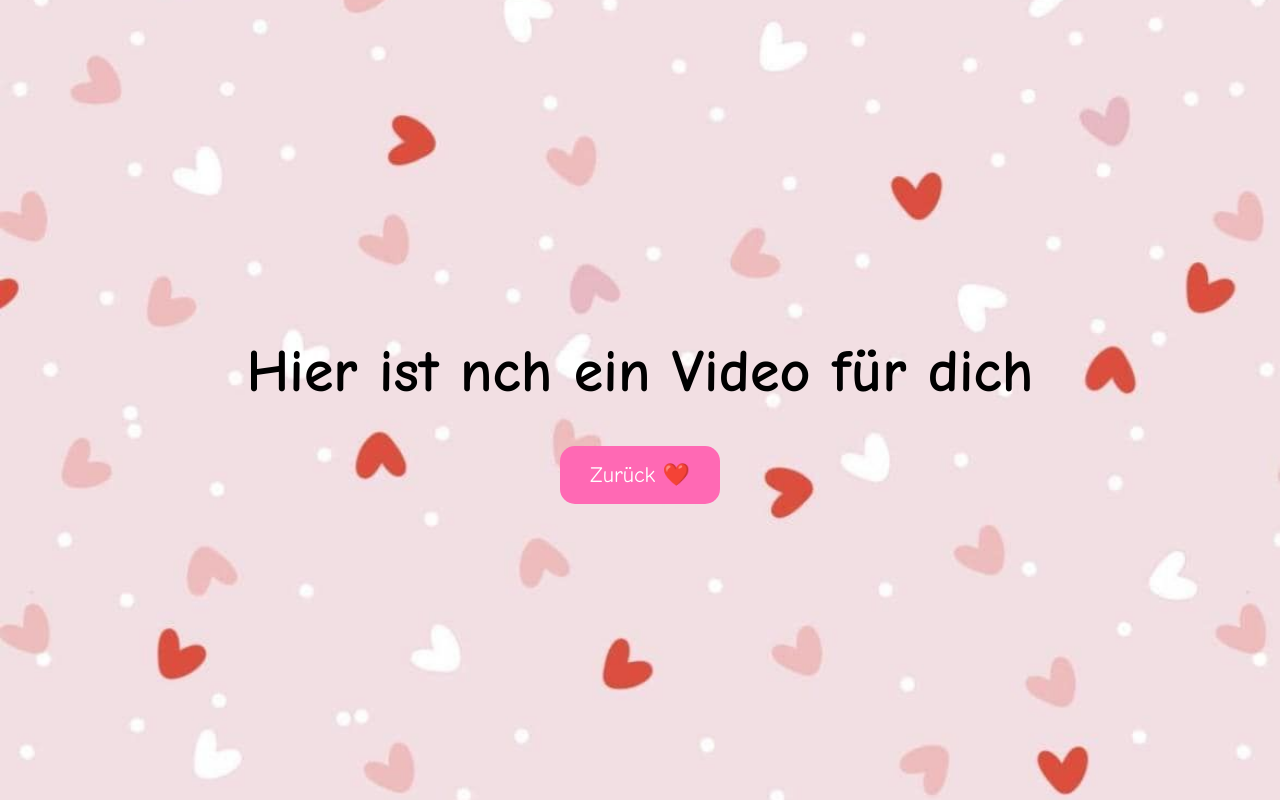
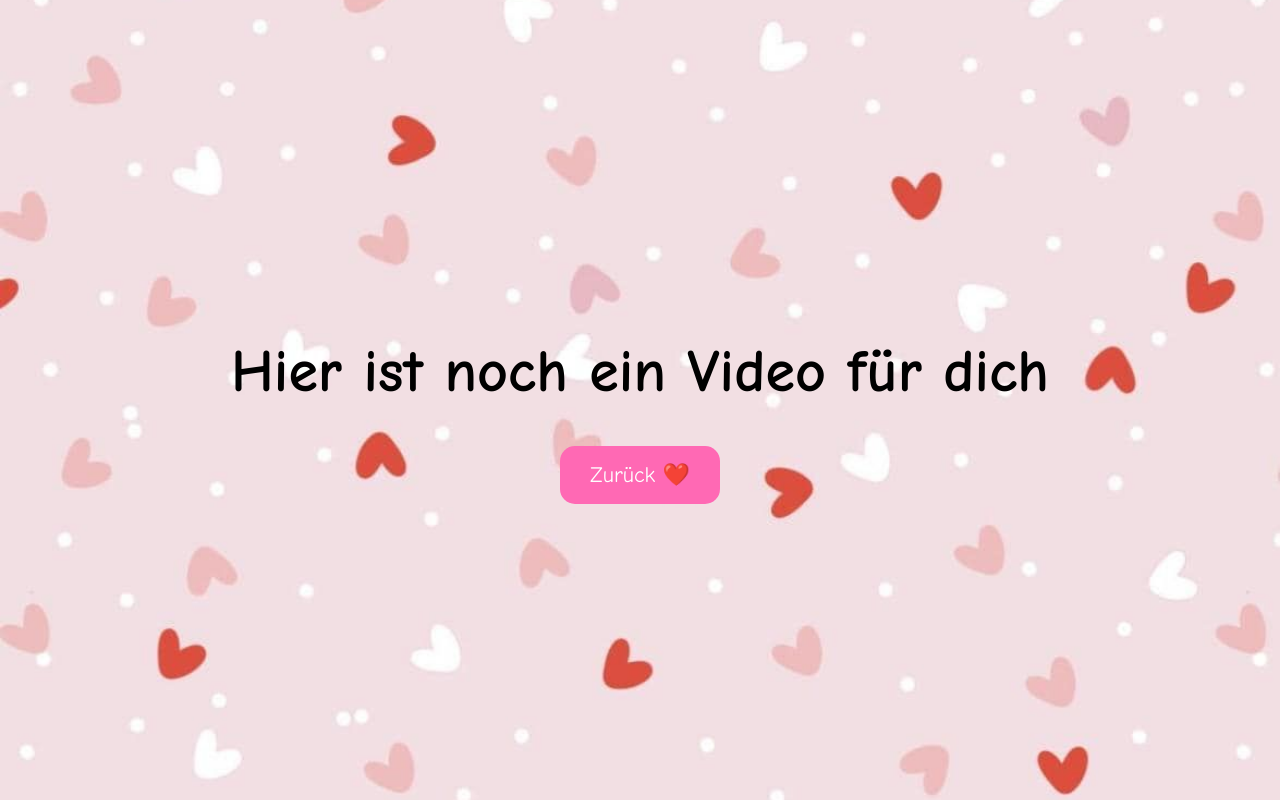
Before and after one commit to Rakop2007/Happy-6-Months-Anniversary, a plain HTML site: page Stuff-für-Webseite/Video.html in a window 1280 px wide. Drawn offline with Linux system fonts and the light colour scheme.

Commit message:
Fix typo in video message

```diff
--- a/Stuff-für-Webseite/Video.html
+++ b/Stuff-für-Webseite/Video.html
@@ -29,7 +29,7 @@
         <h1 style="
             font-size: clamp(30px, 5vw, 60px);
         ">
-            Hier ist nch ein Video für dich
+            Hier ist noch ein Video für dich
         </h1>
 
 
```
